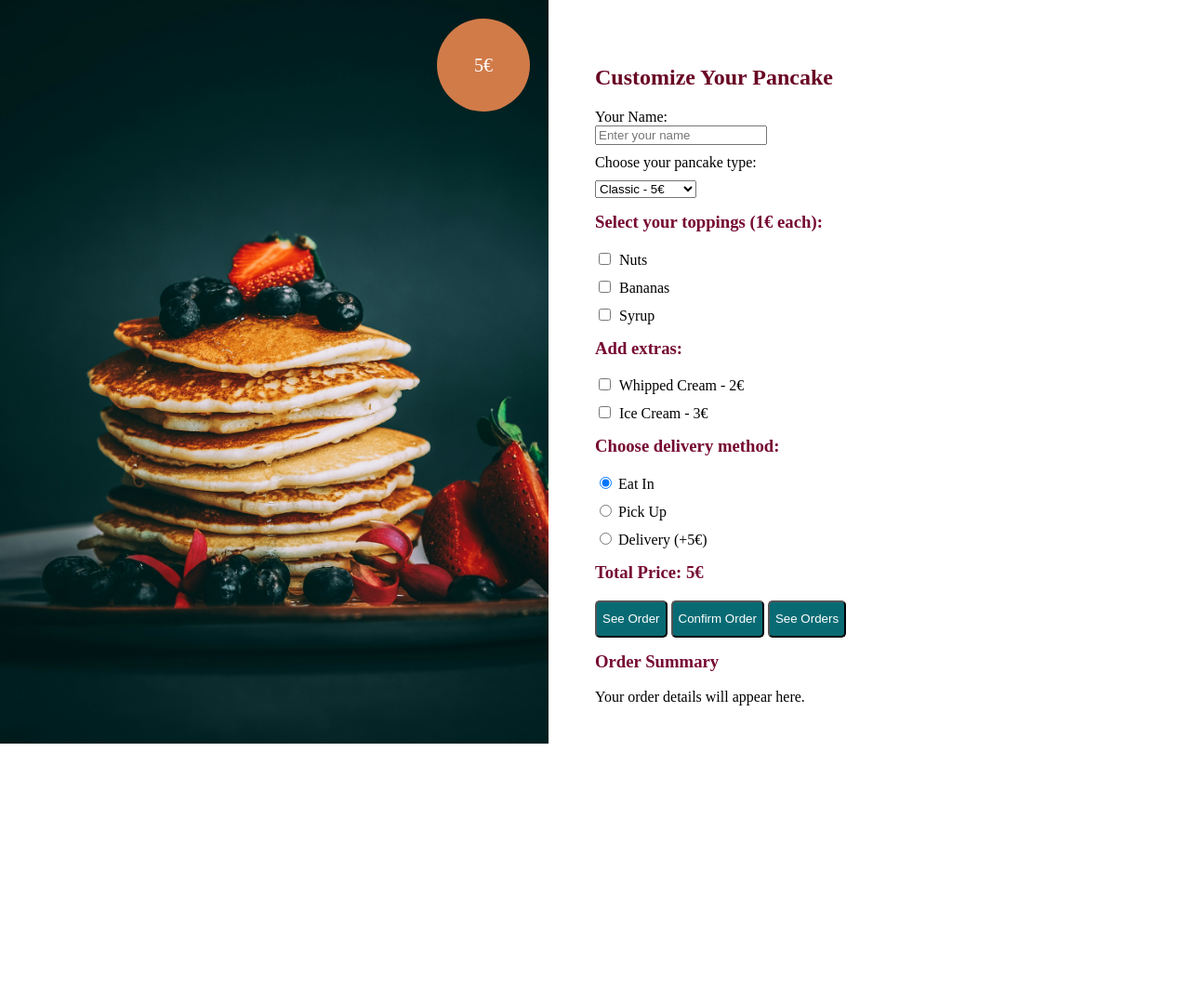
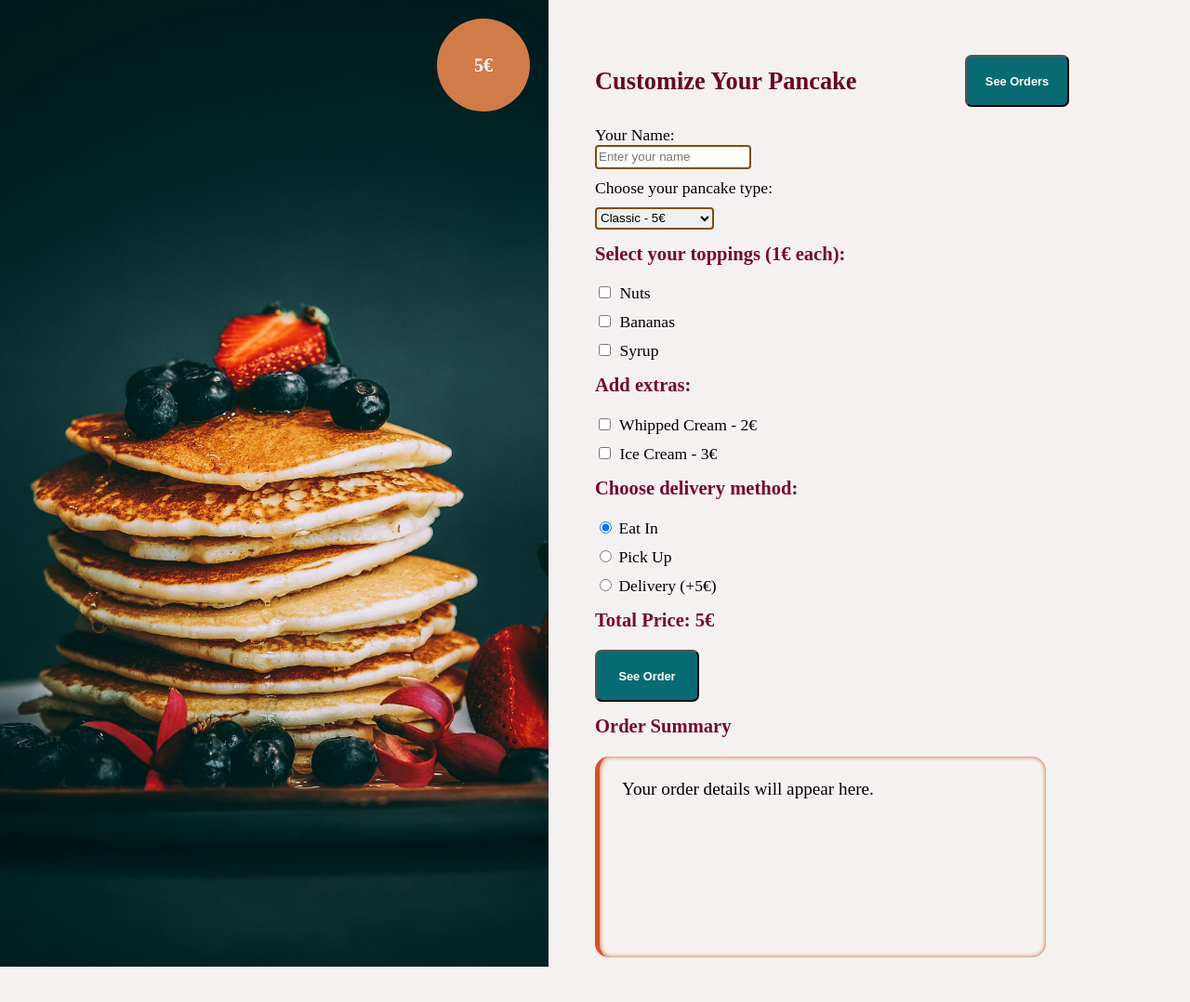
Before and after one commit to SuganyaPrabagarane/pancake-maker, a plain HTML site: page index.html in a window 1280 px wide. Shown: the whole page at 93% size. Before the commit the page ends 900 px from the top, so only its background shows below. Drawn offline with Linux system fonts and the light colour scheme.

Commit message:
update pancake

```diff
--- a/index.html
+++ b/index.html
@@ -8,7 +8,7 @@
   <body>
     <div class="container">
       <div class="image-container">
-        <img src="pancake.jpeg" alt="Delicious pancakes" />
+        <img src="/image/pancake.jpeg" alt="Delicious pancakes" />
         <div class="price-banner"><span id="totalPrice">5€</span></div>
       </div>
 
@@ -16,9 +16,15 @@
         <div class="header-button">
           <h2>Customize Your Pancake</h2>
 
-          <!-- Check Order Button
-          <button type="button" id="checkOrder">See Orders</button>
-        </div>  -->
+          <!--Check Order Button -->
+          <button
+            type="button"
+            id="checkOrder"
+            onclick="location.href='order.html'"
+          >
+            See Orders
+          </button>
+        </div>
 
         <form id="pancakeForm">
           <!-- Customer Name -->
@@ -130,16 +136,18 @@
           <button type="button" id="seeOrder">See Order</button>
 
           <!-- Confirm Order Button -->
-          <button type="button" id="confirmOrder">Confirm Order</button>
+          <button type="button" id="confirmOrder" class="confirmButton">
+            Confirm Order
+          </button>
 
-          <!-- Check Order Button -->
+          <!-- Check Order Button
           <button
             type="button"
             id="checkOrder"
             onclick="location.href='order.html'"
           >
             See Orders
-          </button>
+          </button>-->
 
           <!-- Check Order Button
           <button type="button" id="checkOrder">See Orders</button> -->
@@ -147,7 +155,9 @@
           <!-- Order Summary Display -->
           <div id="orderSummary">
             <h3>Order Summary</h3>
-            <p id="summaryText">Your order details will appear here.</p>
+            <div class="orderdisplay">
+              <p id="summaryText">Your order details will appear here.</p>
+            </div>
           </div>
         </form>
       </div>
--- a/main.js
+++ b/main.js
@@ -33,6 +33,9 @@ const changeHandler = (event) => {
 form.addEventListener("change", changeHandler);
 
 const orderSummary = () => {
+
+    confirmOrder.classList.toggle('confirmButton'); // Toggle the confirm order button
+
     const customerName = (nameInput.value).toLowerCase().trim();
     const deliveryMethod = document.querySelector(".delivery:checked");
 
@@ -50,7 +53,7 @@ const orderSummary = () => {
     summary.innerHTML = ` Name: ${customerName} <br> Pancake Type: ${pancakeType.value} <br>  Toppings: ${toppingMessage} <br> Extras: ${extraMessage} <br>  Delivery Method: ${deliveryMethod.value}`;
 
     const orderConfirmation = () => {
-
+        alert('Order is confirmed')
         const orders = JSON.parse(localStorage.getItem("pancakeOrder")) || [];
 
         let id = Date.now();
@@ -79,7 +82,6 @@ const orderSummary = () => {
 
         const ordersJSON = JSON.stringify(orders);
         localStorage.setItem("pancakeOrder", ordersJSON);
-        alert('Order is confirmed');
 
         form.reset(); // to clear the input fields
     };
--- a/orderstyle.css
+++ b/orderstyle.css
@@ -10,7 +10,7 @@ body {
   line-height: 1.2;
   background-color: #e9e3e3;
   font-weight: 580;
-  background-image: url(Pancakes-order.jpg);
+  background-image: url(/image/Pancakes-order.jpg);
   backdrop-filter: blur(15px);
   background-size: cover;
   background-position: center;
@@ -47,26 +47,26 @@ button:hover {
   height: 5vh;
   border-radius: 5px;
   box-shadow: inset 0 0 5px rgb(137, 100, 77);
-  margin-top: 8px;
+  /* margin-top: 1px; */
   margin-left: 70vh;
 }
 
 #sortBtn {
-  margin-left: 8vh;
-  margin-top: 4px;
+  margin-left: 0.5vh;
+  margin-top: 2px;
 }
 input {
-  display: block;
   font-family: inherit;
   font-size: 1.2rem;
-  width: 80vh;
+  width: 70vh;
   height: 5.5vh;
   border-radius: 5px;
   box-shadow: inset 0 0 5px rgb(137, 100, 77);
   margin-top: 2vh;
   margin-left: 50vh;
-  justify-content: center;
+  /* justify-content: center; */
 }
+
 select {
   width: 20vh;
   height: 4vh;
@@ -86,7 +86,7 @@ select {
   height: 50vh;
   margin: 30px;
   /* row-gap: 20px; */
-  margin-left: 1vh;
+  margin-left: 5vh;
   display: flex;
   flex: 1;
 }
@@ -106,11 +106,12 @@ li {
   margin: 40px;
   width: 120vh;
   gap: 400px;
-  border-left: 6px #0a7103;
-  box-shadow: 0px 8px 10px rgb(236, 6, 6);
+  border-left: 5px solid #af0404;
+  box-shadow: 0px 8px 10px rgb(204, 4, 4);
   border-radius: 5px;
   padding: 15px;
   position: relative;
+  margin-left: 20vh;
 }
 
 li p {
@@ -153,7 +154,7 @@ li p {
   position: absolute;
   top: 20px;
   right: 20px;
-  transition: all 2s ease;
+  transition: all 4s ease-in-out;
 }
 
 .pancake-image:hover {
--- a/style.css
+++ b/style.css
@@ -1,12 +1,13 @@
 body {
   font-family: "Nunito Sans", serif;
-  background-color: #ffffff;
+  background-color: #f5f1f1;
   color: #000000;
   display: flex;
   justify-content: center;
   align-items: center;
   margin: 0;
   min-height: 100vh;
+  font-size: 1.1rem;
 }
 
 .container {
@@ -19,13 +20,13 @@ body {
 .image-container {
   position: relative;
   flex: 1;
-  min-height: 100vh;
+  min-height: 130vh;
 }
 
 .image-container img {
   object-fit: cover;
   width: 100%;
-  height: 100vh;
+  height: 130vh;
 }
 
 .form-container {
@@ -34,13 +35,22 @@ body {
   min-height: 100vh;
   overflow-y: auto;
 }
-/* .header-button {
+.header-button {
   display: flex;
   justify-content: space-between;
   align-items: center;
   margin-right: 10vh;
-} */
+}
 
+#checkOrder {
+  width: 14vh;
+  height: 7vh;
+  background-color: rgb(8, 107, 116);
+  cursor: pointer;
+}
+#checkOrder:hover {
+  background-color: rgb(4, 74, 81);
+}
 .price-banner {
   position: absolute;
   top: 20px;
@@ -54,6 +64,7 @@ body {
   justify-content: center;
   align-items: center;
   font-size: 20px;
+  font-weight: bold;
 }
 
 h3 {
@@ -63,6 +74,11 @@ h3 {
 
 input[type="checkbox"] {
   margin-right: 5px;
+  border: 2px solid rgb(174, 71, 3);
+  border-radius: 2px;
+}
+input[type="radio"] {
+  border: 2px solid rgb(174, 71, 3);
 }
 
 select,
@@ -72,15 +88,78 @@ label {
 }
 
 button {
-  border-radius: 5px;
-  height: 5vh;
+  border-radius: 7px;
+  width: 14vh;
+  height: 7vh;
   background-color: rgb(8, 107, 116);
   color: white;
+  font-weight: bold;
+  font-size: 0.8rem;
 }
 button:hover {
   background-color: rgb(4, 74, 81);
 }
 
+#confirmOrder {
+  margin-left: 2vh;
+}
 h2 {
   color: rgb(105, 7, 36);
 }
+
+.orderdisplay {
+  width: 60vh;
+  height: 27vh;
+  border-radius: 15px;
+  box-shadow: inset 0 0 5px rgb(195, 88, 21);
+  border-left: 5px solid rgb(212, 82, 38);
+  position: relative;
+  font-size: 1.2rem;
+}
+
+.orderdisplay > p {
+  position: absolute;
+  display: flex;
+  margin-top: 3vh;
+  margin-left: 3vh;
+}
+
+#customerName {
+  width: 20vh;
+  height: 2.5vh;
+  border-radius: 4px;
+  border: 2px solid rgb(127, 80, 5);
+}
+
+select {
+  width: 16vh;
+  height: 3vh;
+  border-radius: 4px;
+  border: 2px solid rgb(127, 80, 5);
+}
+
+@keyframes colorChange {
+  0% {
+    background-color: #d17b49;
+  }
+  25% {
+    background-color: #b75f2c;
+  }
+  50% {
+    background-color: rgb(11, 130, 134);
+  }
+  75% {
+    background-color: rgb(8, 139, 63);
+  }
+  100% {
+    background-color: rgb(9, 106, 9);
+  }
+}
+
+.price-banner {
+  animation: colorChange 5s ease infinite;
+}
+
+.confirmButton {
+  display: none;
+}
```
Also changed, not shown: order.html (+3 -3 lines), order.js (+10 -10 lines), image/Chocolate-Pancakes.jpg (renamed from Chocolate-Pancakes.jpg), image/Pancakes-order.jpg (renamed from Pancakes-order.jpg), image/classic-pancake.jpg (renamed from classic-pancake.jpg), image/pancake-blueberry.jpg (added), image/pancake.jpeg (renamed from pancake.jpeg), 1 other file.
